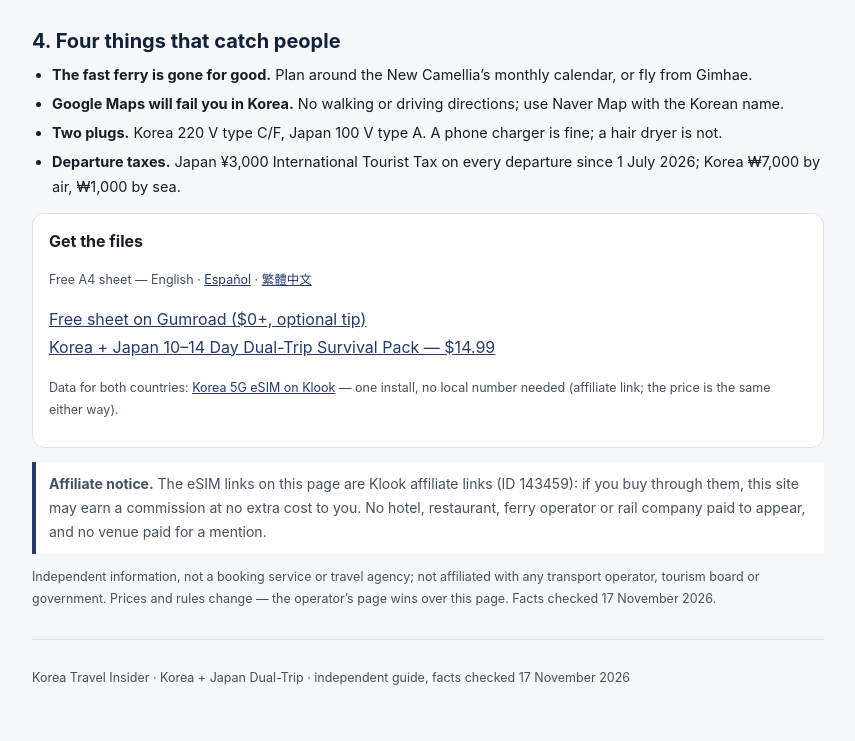
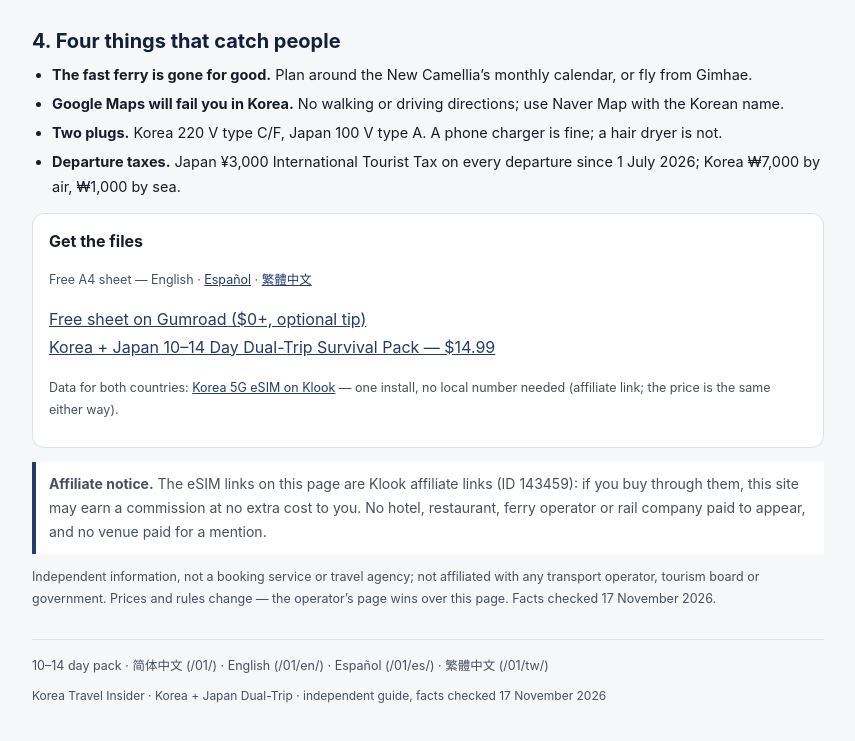
Before and after one commit to zioion8-crypto/01, a plain HTML site: page korea-japan/index.html in a window 1280 px wide. Shown: the part 1627-2368 px from the top of the page, without its empty margins (212-1067 px from the left). Drawn offline with Linux system fonts and the light colour scheme.

Commit message:
fix(kj): language deep-link precedence (P0), hero overflow, footer nav links kept, mobile table scroll

```diff
--- a/korea-japan/index.html
+++ b/korea-japan/index.html
@@ -38,7 +38,7 @@ body{margin:0;background:var(--bg);color:var(--ink);
   font-family:-apple-system,BlinkMacSystemFont,"Segoe UI","Noto Sans","Noto Sans TC","PingFang TC","Microsoft JhengHei",sans-serif;
   font-size:16px;line-height:1.72;-webkit-font-smoothing:antialiased}
 .wrap{max-width:820px;margin:0 auto;padding:0 14px 48px}
-header.hero{background:linear-gradient(150deg,#12203a,#243b6b 62%,#2f4a80);color:#fff;padding:22px 14px 20px;margin:0 -14px 18px;border-top:6px solid var(--kr)}
+header.hero{background:linear-gradient(150deg,#12203a,#243b6b 62%,#2f4a80);color:#fff;padding:22px 14px 20px;margin:0 0 18px;border-top:6px solid var(--kr)}
 header .h{max-width:820px;margin:0 auto}
 .kicker{font-size:12px;letter-spacing:.14em;opacity:.82}
 h1{font-size:25px;line-height:1.34;margin:8px 0 8px;letter-spacing:.01em}
@@ -69,11 +69,20 @@ ul.tight li{margin:4px 0;font-size:14.5px}
 .card h3{margin-top:0}
 .small{font-size:12.5px;color:var(--ink2)}
 footer{border-top:1px solid var(--line);margin-top:30px;padding-top:14px;font-size:12.5px;color:var(--ink2)}
+footer .f-nav{margin:0 0 8px;line-height:1.9}
+footer .f-nav a{color:var(--brand);text-decoration:none;white-space:nowrap}
+footer .f-nav a:hover{text-decoration:underline}
+footer .f-note{margin:0;font-size:12px;color:var(--ink2);line-height:1.6}
 a{color:var(--jp)}
 [hidden]{display:none !important}
 .badge{display:inline-block;font-size:11.5px;border:1px solid var(--line);border-radius:999px;padding:2px 9px;color:var(--ink2);background:#fff;margin:0 6px 6px 0}
 .kr-t{color:var(--kr);font-weight:700}
 .jp-t{color:var(--jp);font-weight:700}
+
+@media (max-width:560px){
+  table{display:block;overflow-x:auto;-webkit-overflow-scrolling:touch;min-width:560px}
+  .wrap{overflow-x:hidden}
+}
 </style>
 </head>
 <body>
@@ -286,7 +295,8 @@ a{color:var(--jp)}
 </section>
 
 <footer>
-  <p id="f-foot">Korea Travel Insider · Korea + Japan Dual-Trip · <a href="https://zioion.gumroad.com/l/korea-japan-dual-trip-pack">pack</a> · <a href="/01/">Korea hub</a> · <a href="/01/es/">Español hub</a> · <a href="/01/tw/">繁中 hub</a></p>
+  <p class="f-nav"><a href="https://zioion.gumroad.com/l/korea-japan-dual-trip-pack">10–14 day pack</a> · <a href="/01/">简体中文 (/01/)</a> · <a href="/01/en/">English (/01/en/)</a> · <a href="/01/es/">Español (/01/es/)</a> · <a href="/01/tw/">繁體中文 (/01/tw/)</a></p>
+  <p class="f-note"><span id="f-note">Korea Travel Insider · Korea + Japan Dual-Trip · independent guide, facts checked 17 November 2026</span></p>
 </footer>
 </div>
 
@@ -322,15 +332,17 @@ a{color:var(--jp)}
     document.getElementById('k-kicker').textContent = META[lang].kicker;
     document.getElementById('k-title').textContent = META[lang].title;
     document.getElementById('k-sub').textContent = META[lang].sub;
-    document.getElementById('f-foot').textContent = META[lang].foot;
+    var _fn = document.getElementById('f-note'); if (_fn) _fn.textContent = META[lang].foot;
     try{ history.replaceState(null,'', location.pathname + (lang==='en'?'':'?lang='+lang)); }catch(e){}
   }
   document.querySelectorAll('.lang button').forEach(function(b){
     b.addEventListener('click', function(){ apply(b.getAttribute('data-lang')); });
   });
-  var q = new URLSearchParams(location.search).get('lang');
-  apply(q || (navigator.language||'en').toLowerCase().indexOf('zh')===0 ? 'tw'
-        : (navigator.language||'en').toLowerCase().indexOf('es')===0 ? 'es' : 'en');
+  var q = (new URLSearchParams(location.search).get('lang') || '').toLowerCase();
+  if (q !== 'en' && q !== 'es' && q !== 'tw') q = null;
+  var nav = (navigator.language || 'en').toLowerCase();
+  var init = q ? q : (nav.indexOf('zh') === 0 ? 'tw' : nav.indexOf('es') === 0 ? 'es' : 'en');
+  apply(init);
 })();
 </script>
 </body>
```
